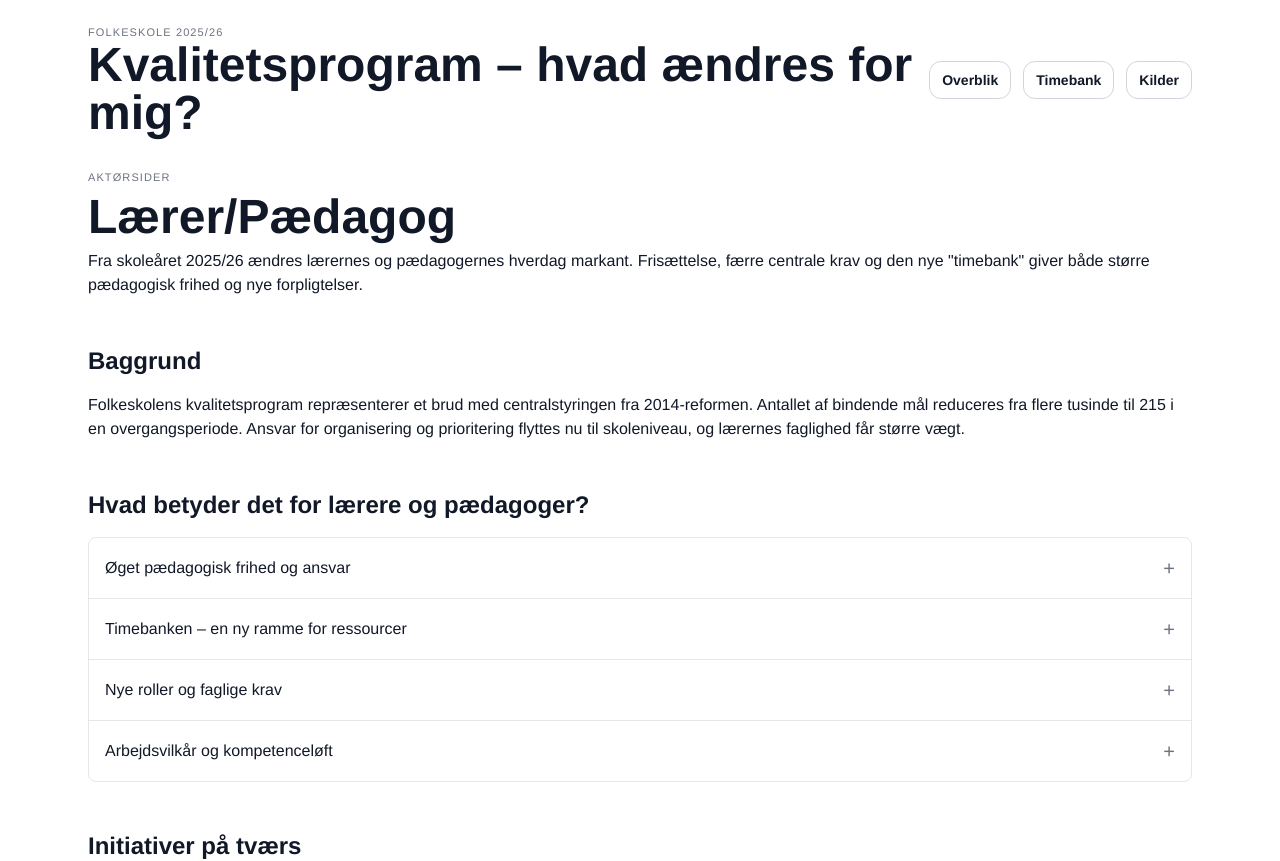
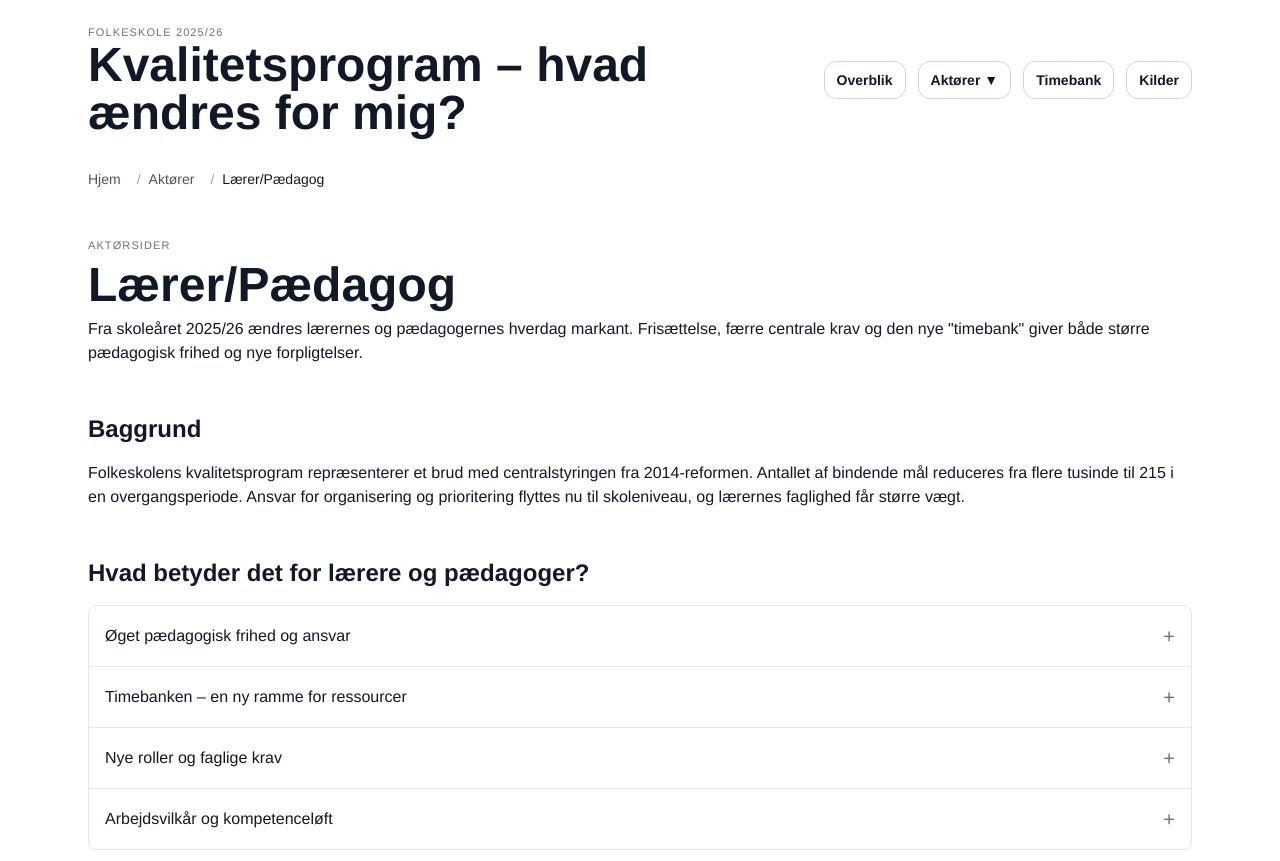
Before and after one commit to LeifNor/folkeskole-mvp, a Next.js app: page /aktor/laerer in a window 1280 px wide. Shown: the top 861 px of the page. Built offline with nearby package versions, Linux system fonts and the light colour scheme.

Commit message:
Tilføjet Breadcrumb og BackButton komponenter til aktørsider og initiativside for bedre navigation

```diff
--- a/app/aktor/elev/page.tsx
+++ b/app/aktor/elev/page.tsx
@@ -3,12 +3,21 @@ import { ROLE_LABELS } from '@/lib/roles'
 import { initiatives } from '@/lib/data/initiatives'
 import InitiativeCard from '@/components/InitiativeCard'
 import Accordion from '@/components/Accordion'
+import Breadcrumb from '@/components/Breadcrumb'
 
 export default function ActorPage() {
   const role = 'elev' as Role
 
+  const breadcrumbItems = [
+    { label: 'Hjem', href: '/' },
+    { label: 'Aktører', href: '/' },
+    { label: ROLE_LABELS[role] }
+  ]
+
   return (
     <main className="space-y-12">
+      <Breadcrumb items={breadcrumbItems} />
+
       <header className="space-y-2">
         <div className="kicker">Aktørsider</div>
         <h1 className="h1">{ROLE_LABELS[role]}</h1>
--- a/app/aktor/foraeldre/page.tsx
+++ b/app/aktor/foraeldre/page.tsx
@@ -3,12 +3,21 @@ import { ROLE_LABELS } from '@/lib/roles'
 import { initiatives } from '@/lib/data/initiatives'
 import InitiativeCard from '@/components/InitiativeCard'
 import Accordion from '@/components/Accordion'
+import Breadcrumb from '@/components/Breadcrumb'
 
 export default function ActorPage() {
   const role = 'foraeldre' as Role
 
+  const breadcrumbItems = [
+    { label: 'Hjem', href: '/' },
+    { label: 'Aktører', href: '/' },
+    { label: ROLE_LABELS[role] }
+  ]
+
   return (
     <main className="space-y-12">
+      <Breadcrumb items={breadcrumbItems} />
+
       <header className="space-y-2">
         <div className="kicker">Aktørsider</div>
         <h1 className="h1">{ROLE_LABELS[role]}</h1>
--- a/app/aktor/laerer/page.tsx
+++ b/app/aktor/laerer/page.tsx
@@ -4,12 +4,21 @@ import { ROLE_LABELS } from '@/lib/roles'
 import { initiatives } from '@/lib/data/initiatives'
 import InitiativeCard from '@/components/InitiativeCard'
 import Accordion from '@/components/Accordion'
+import Breadcrumb from '@/components/Breadcrumb'
 
 export default function ActorPage() {
   const role = 'laerer' as Role
 
+  const breadcrumbItems = [
+    { label: 'Hjem', href: '/' },
+    { label: 'Aktører', href: '/' },
+    { label: ROLE_LABELS[role] }
+  ]
+
   return (
     <main className="space-y-12">
+      <Breadcrumb items={breadcrumbItems} />
+
       <header className="space-y-2">
         <div className="kicker">Aktørsider</div>
         <h1 className="h1">{ROLE_LABELS[role]}</h1>
--- a/app/aktor/ledelse/page.tsx
+++ b/app/aktor/ledelse/page.tsx
@@ -3,12 +3,21 @@ import { ROLE_LABELS } from '@/lib/roles'
 import { initiatives } from '@/lib/data/initiatives'
 import InitiativeCard from '@/components/InitiativeCard'
 import Accordion from '@/components/Accordion'
+import Breadcrumb from '@/components/Breadcrumb'
 
 export default function ActorPage() {
   const role = 'ledelse' as Role
 
+  const breadcrumbItems = [
+    { label: 'Hjem', href: '/' },
+    { label: 'Aktører', href: '/' },
+    { label: ROLE_LABELS[role] }
+  ]
+
   return (
     <main className="space-y-12">
+      <Breadcrumb items={breadcrumbItems} />
+
       <header className="space-y-2">
         <div className="kicker">Aktørsider</div>
         <h1 className="h1">{ROLE_LABELS[role]}</h1>
--- a/app/initiativ/[id]/page.tsx
+++ b/app/initiativ/[id]/page.tsx
@@ -1,6 +1,8 @@
 import { notFound } from 'next/navigation'
 import { initiatives } from '@/lib/data/initiatives'
 import ImpactTabs from '@/components/ImpactTabs'
+import Breadcrumb from '@/components/Breadcrumb'
+import BackButton from '@/components/BackButton'
 
 
 export function generateStaticParams() {
@@ -10,8 +12,20 @@ export function generateStaticParams() {
 export default function InitiativePage({ params }: { params: { id: string } }) {
 const init = initiatives.find(i => i.id === params.id)
 if (!init) return notFound()
+
+const breadcrumbItems = [
+  { label: 'Hjem', href: '/' },
+  { label: 'Initiativer', href: '/' },
+  { label: init.titel }
+]
+
 return (
 <main className="space-y-4 sm:space-y-6">
+<div className="flex items-center justify-between">
+<Breadcrumb items={breadcrumbItems} />
+<BackButton />
+</div>
+
 <article className="card p-4 sm:p-6">
 <div className="kicker">Ikraft: {new Date(init.ikraft).toLocaleDateString('da-DK')}</div>
 <h1 className="h1 mb-2 break-words">{init.titel}</h1>
--- a/app/layout.tsx
+++ b/app/layout.tsx
@@ -1,6 +1,7 @@
 import type { Metadata } from 'next'
 import './globals.css'
 import { ReactNode } from 'react'
+import DropdownMenu from '@/components/DropdownMenu'
 
 
 export const metadata: Metadata = {
@@ -22,6 +23,7 @@ return (
 </div>
 <nav className="flex gap-2 sm:gap-3">
 <a className="btn flex-1 sm:flex-none justify-center" href="/">Overblik</a>
+<DropdownMenu trigger="Aktører" />
 <a className="btn flex-1 sm:flex-none justify-center" href="/timebank">Timebank</a>
 <a className="btn flex-1 sm:flex-none justify-center" href="/kilder">Kilder</a>
 </nav>
--- /dev/null
+++ b/components/BackButton.tsx
@@ -0,0 +1,21 @@
+'use client'
+import { useRouter } from 'next/navigation'
+
+interface BackButtonProps {
+  label?: string
+  className?: string
+}
+
+export default function BackButton({ label = 'Tilbage', className = '' }: BackButtonProps) {
+  const router = useRouter()
+
+  return (
+    <button
+      onClick={() => router.back()}
+      className={`inline-flex items-center gap-2 text-sm text-gray-600 hover:text-gray-900 transition-colors ${className}`}
+    >
+      <span aria-hidden="true">←</span>
+      {label}
+    </button>
+  )
+}
--- /dev/null
+++ b/components/Breadcrumb.tsx
@@ -0,0 +1,41 @@
+import Link from 'next/link'
+
+interface BreadcrumbItem {
+  label: string
+  href?: string
+}
+
+interface BreadcrumbProps {
+  items: BreadcrumbItem[]
+  className?: string
+}
+
+export default function Breadcrumb({ items, className = '' }: BreadcrumbProps) {
+  return (
+    <nav aria-label="Breadcrumb" className={`mb-4 ${className}`}>
+      <ol className="flex items-center space-x-2 text-sm text-gray-600">
+        {items.map((item, index) => (
+          <li key={index} className="flex items-center">
+            {index > 0 && (
+              <span className="mx-2 text-gray-400" aria-hidden="true">
+                /
+              </span>
+            )}
+            {item.href ? (
+              <Link
+                href={item.href}
+                className="hover:text-gray-900 transition-colors"
+              >
+                {item.label}
+              </Link>
+            ) : (
+              <span className="text-gray-900 font-medium" aria-current="page">
+                {item.label}
+              </span>
+            )}
+          </li>
+        ))}
+      </ol>
+    </nav>
+  )
+}
--- /dev/null
+++ b/components/DropdownMenu.tsx
@@ -0,0 +1,61 @@
+'use client'
+import { useState, useRef, useEffect } from 'react'
+import Link from 'next/link'
+import { ROLE_LABELS, type Role } from '@/lib/roles'
+
+interface DropdownMenuProps {
+  trigger: string
+  className?: string
+}
+
+export default function DropdownMenu({ trigger, className = '' }: DropdownMenuProps) {
+  const [isOpen, setIsOpen] = useState(false)
+  const dropdownRef = useRef<HTMLDivElement>(null)
+
+  // Luk dropdown når der klikkes udenfor
+  useEffect(() => {
+    function handleClickOutside(event: MouseEvent) {
+      if (dropdownRef.current && !dropdownRef.current.contains(event.target as Node)) {
+        setIsOpen(false)
+      }
+    }
+
+    document.addEventListener('mousedown', handleClickOutside)
+    return () => document.removeEventListener('mousedown', handleClickOutside)
+  }, [])
+
+  const roles: Role[] = ['laerer', 'elev', 'ledelse', 'foraeldre']
+
+  return (
+    <div className={`relative ${className}`} ref={dropdownRef}>
+      <button
+        onClick={() => setIsOpen(!isOpen)}
+        className="btn flex items-center gap-1 flex-1 sm:flex-none justify-center"
+        aria-expanded={isOpen}
+        aria-haspopup="true"
+      >
+        {trigger}
+        <span className={`transform transition-transform ${isOpen ? 'rotate-180' : ''}`}>
+          ▼
+        </span>
+      </button>
+
+      {isOpen && (
+        <div className="absolute top-full left-0 mt-1 w-48 sm:w-48 bg-white border border-gray-200 rounded-lg shadow-lg z-50
+                      max-sm:fixed max-sm:left-3 max-sm:right-3 max-sm:w-auto">
+          {roles.map((role) => (
+            <Link
+              key={role}
+              href={`/aktor/${role}`}
+              className="block px-4 py-3 text-sm hover:bg-gray-50 first:rounded-t-lg last:rounded-b-lg
+                       max-sm:text-center max-sm:py-3"
+              onClick={() => setIsOpen(false)}
+            >
+              {ROLE_LABELS[role]}
+            </Link>
+          ))}
+        </div>
+      )}
+    </div>
+  )
+}
```
